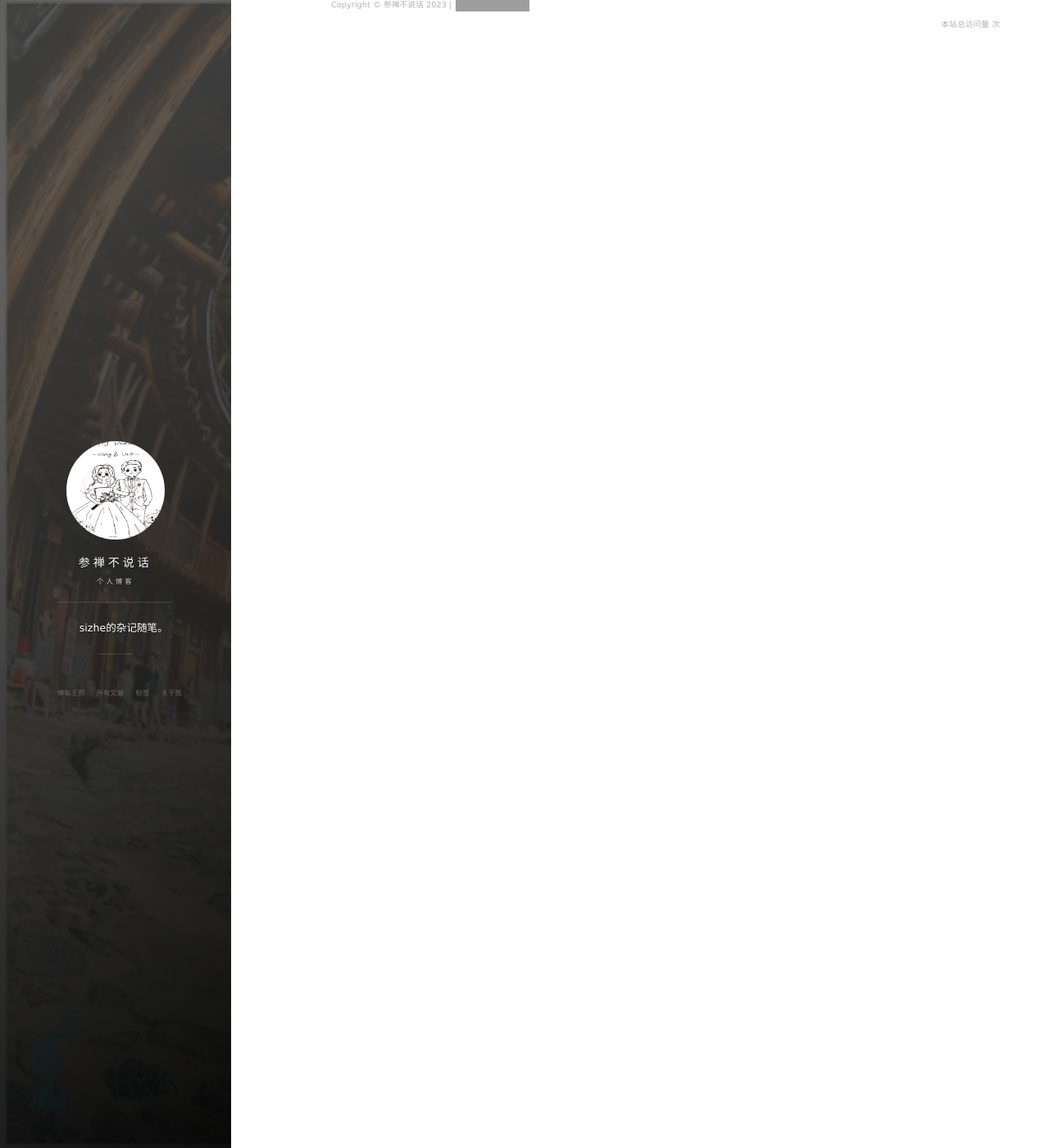
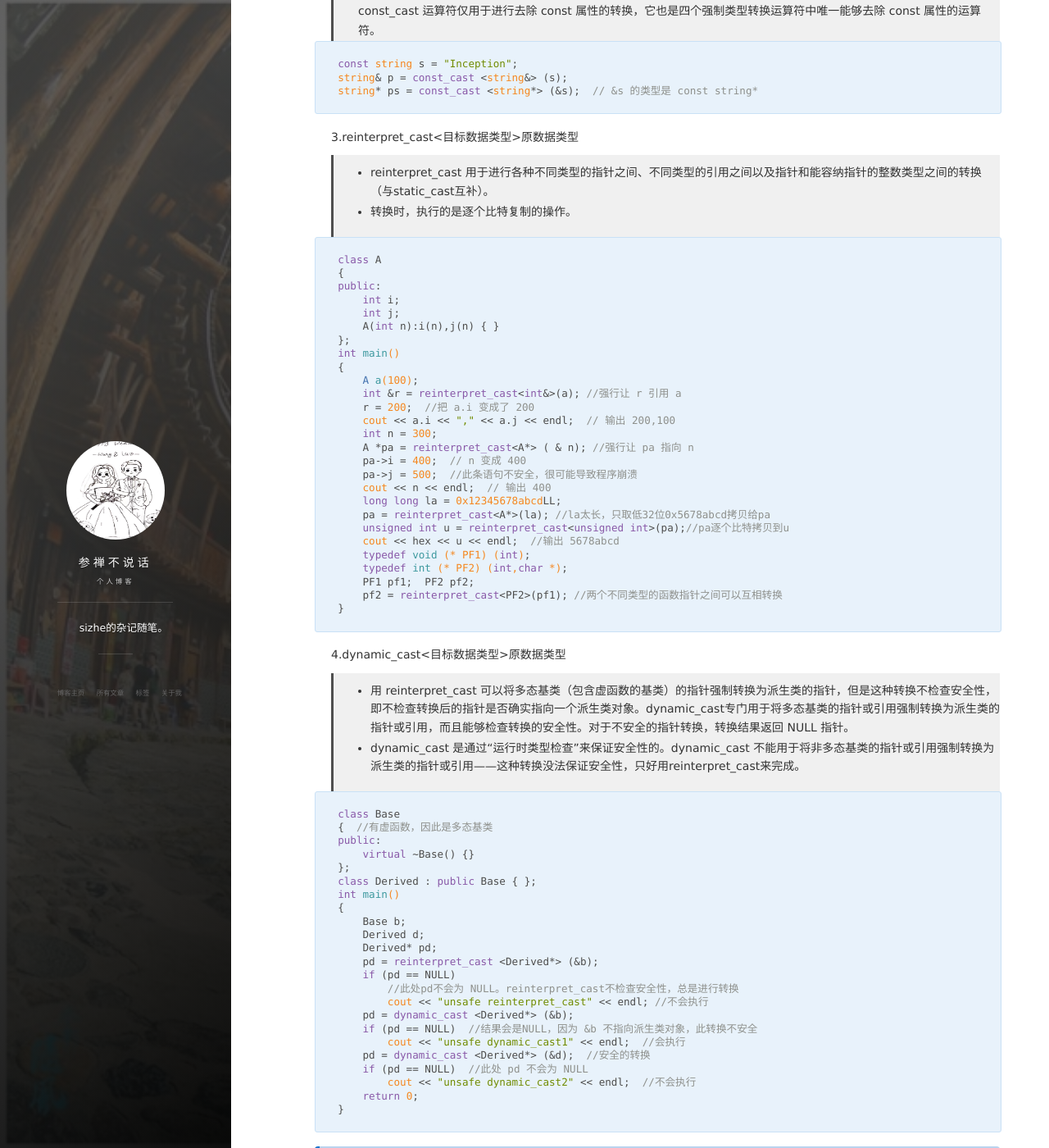
Before and after one commit to SizheLuo/Sizheluo.github.io, a Jekyll site: the page built from _posts/2023-08-21-C&C++.md, in a window 1280 px wide and 1400 px high, scrolled down 17870 px. Shown: the whole window at 82% size. Built offline with Jekyll 4.4.1, drawn with Linux system fonts in a browser that asks for light colours; nearby versions of some CDN libraries; comment, search, counter and statistics services are not loaded; some of the changed text lies outside the part shown; grey boxes are pictures that could not be loaded.

Commit message:
add C++ 4种类型转换

```diff
--- a/_posts/2023-08-21-C&C++.md
+++ b/_posts/2023-08-21-C&C++.md
@@ -655,6 +655,91 @@ const修饰的成员变量不能被修改，同时`只能在初始化列表中
 	函数Derived::g(int)改写/隐藏（overwrite）了Base::g(float)。
 	函数Derived::h(float)改写/隐藏（overwrite）了Base::h(float)。
 
+****4. C++的四种强制转换****
+
+1.static_cast<目标数据类型>原数据类型
+
+>- static_cast 用于进行比较“自然”和低风险的转换，如整型和浮点型、字符型之间的互相转换。
+>- static_cast 不能用于在不同类型的指针之间互相转换，也不能用于整型和指针之间的互相转换，当然也不能用于不同类型的引用之间的转换。
+
+    A a;
+    int n;
+    char* p = "New Dragon Inn";
+    n = static_cast <int> (3.14);  // n 的值变为 3
+    n = static_cast <int> (a);  //调用 a.operator int，n 的值变为 1
+    n = static_cast <int> (p);  //编译错误static_cast不能将指针转换成整型
+    p = static_cast <char*> (n);  //编译错误，static_cast 不能将整型转换成指针
+
+2.const_cast<目标数据类型>原数据类型
+
+> const_cast 运算符仅用于进行去除 const 属性的转换，它也是四个强制类型转换运算符中唯一能够去除 const 属性的运算符。
+
+	const string s = "Inception";
+	string& p = const_cast <string&> (s);
+	string* ps = const_cast <string*> (&s);  // &s 的类型是 const string*
+
+3.reinterpret_cast<目标数据类型>原数据类型
+
+>- reinterpret_cast 用于进行各种不同类型的指针之间、不同类型的引用之间以及指针和能容纳指针的整数类型之间的转换（与static_cast互补）。
+>- 转换时，执行的是逐个比特复制的操作。
+
+	class A
+	{
+	public:
+	    int i;
+	    int j;
+	    A(int n):i(n),j(n) { }
+	};
+	int main()
+	{
+	    A a(100);
+	    int &r = reinterpret_cast<int&>(a); //强行让 r 引用 a
+	    r = 200;  //把 a.i 变成了 200
+	    cout << a.i << "," << a.j << endl;  // 输出 200,100
+	    int n = 300;
+	    A *pa = reinterpret_cast<A*> ( & n); //强行让 pa 指向 n
+	    pa->i = 400;  // n 变成 400
+	    pa->j = 500;  //此条语句不安全，很可能导致程序崩溃
+	    cout << n << endl;  // 输出 400
+	    long long la = 0x12345678abcdLL;
+	    pa = reinterpret_cast<A*>(la); //la太长，只取低32位0x5678abcd拷贝给pa
+	    unsigned int u = reinterpret_cast<unsigned int>(pa);//pa逐个比特拷贝到u
+	    cout << hex << u << endl;  //输出 5678abcd
+	    typedef void (* PF1) (int);
+	    typedef int (* PF2) (int,char *);
+	    PF1 pf1;  PF2 pf2;
+	    pf2 = reinterpret_cast<PF2>(pf1); //两个不同类型的函数指针之间可以互相转换
+	}
+
+4.dynamic_cast<目标数据类型>原数据类型
+
+>- 用 reinterpret_cast 可以将多态基类（包含虚函数的基类）的指针强制转换为派生类的指针，但是这种转换不检查安全性，即不检查转换后的指针是否确实指向一个派生类对象。dynamic_cast专门用于将多态基类的指针或引用强制转换为派生类的指针或引用，而且能够检查转换的安全性。对于不安全的指针转换，转换结果返回 NULL 指针。
+>- dynamic_cast 是通过“运行时类型检查”来保证安全性的。dynamic_cast 不能用于将非多态基类的指针或引用强制转换为派生类的指针或引用——这种转换没法保证安全性，只好用reinterpret_cast来完成。
+
+	class Base
+	{  //有虚函数，因此是多态基类
+	public:
+	    virtual ~Base() {}
+	};
+	class Derived : public Base { };
+	int main()
+	{
+	    Base b;
+	    Derived d;
+	    Derived* pd;
+	    pd = reinterpret_cast <Derived*> (&b);
+	    if (pd == NULL)
+	        //此处pd不会为 NULL。reinterpret_cast不检查安全性，总是进行转换
+	        cout << "unsafe reinterpret_cast" << endl; //不会执行
+	    pd = dynamic_cast <Derived*> (&b);
+	    if (pd == NULL)  //结果会是NULL，因为 &b 不指向派生类对象，此转换不安全
+	        cout << "unsafe dynamic_cast1" << endl;  //会执行
+	    pd = dynamic_cast <Derived*> (&d);  //安全的转换
+	    if (pd == NULL)  //此处 pd 不会为 NULL
+	        cout << "unsafe dynamic_cast2" << endl;  //不会执行
+	    return 0;
+	}
+
 ### 参考资源
 
     参考资源
```
